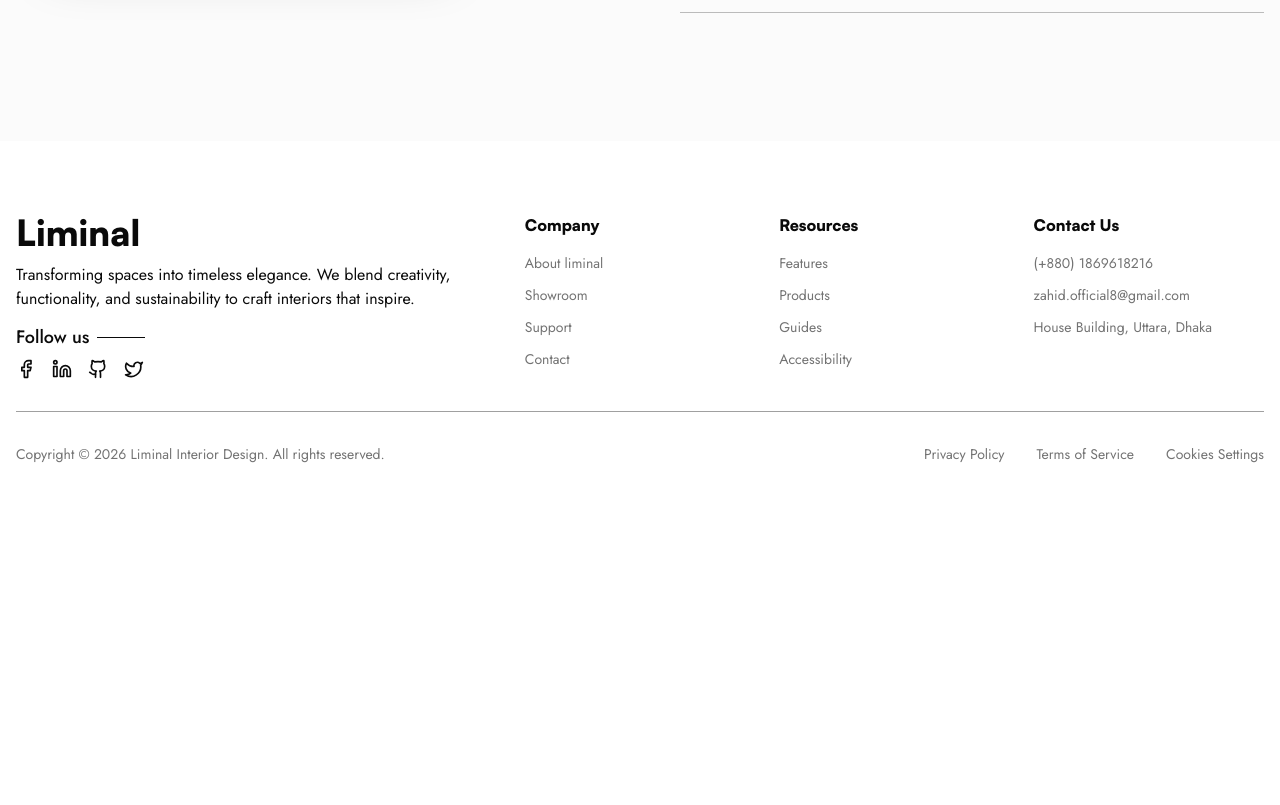
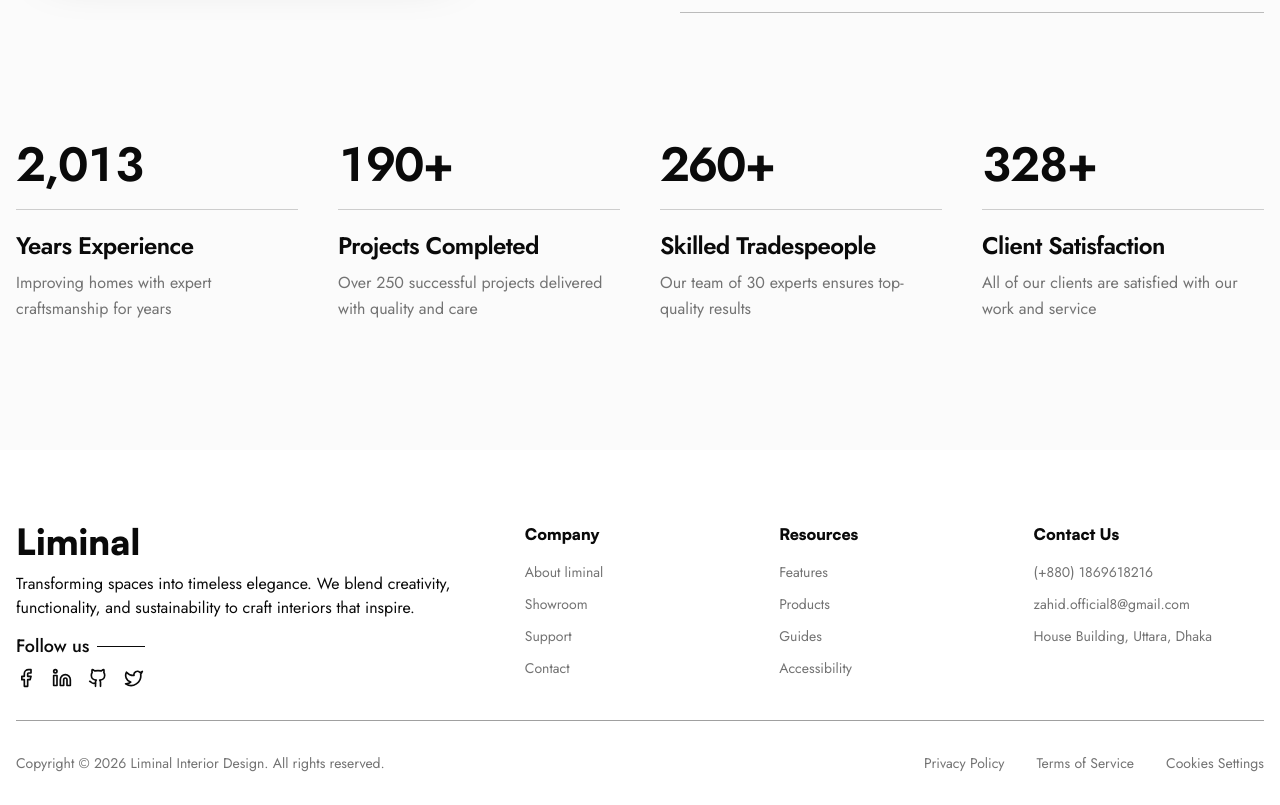
Before and after one commit to zahid-official/liminal-frontend, a Next.js app: page / in a window 1280 px wide. Shown: the part 2620-3425 px from the top of the page. Before the commit the page ends 3116 px from the top, so only its background shows below. Built offline with nearby package versions, Linux system fonts and the light colour scheme.

Commit message:
feat: update service section with new stats component

```diff
--- a/package.json
+++ b/package.json
@@ -16,7 +16,9 @@
     "next-themes": "^0.4.6",
     "radix-ui": "^1.4.3",
     "react": "19.2.3",
+    "react-countup": "^6.5.3",
     "react-dom": "19.2.3",
+    "react-intersection-observer": "^10.0.3",
     "shadcn": "^4.0.8",
     "tailwind-merge": "^3.5.0",
     "tw-animate-css": "^1.4.0"
--- a/src/components/modules/public/home/ServiceSection.tsx
+++ b/src/components/modules/public/home/ServiceSection.tsx
@@ -1,5 +1,6 @@
 import SectionHeader from "@/components/shared/SectionHeader";
 import ServiceContent from "./clients/ServiceContent";
+import ServiceStats from "./clients/ServiceStats";
 
 // Services Data
 const servicesData = [
@@ -74,6 +75,9 @@ const ServiceSection = () => {
 
         {/* Interactive Service Content */}
         <ServiceContent services={servicesData} />
+
+        {/* Company Stats */}
+        <ServiceStats />
       </div>
     </section>
   );
--- /dev/null
+++ b/src/components/modules/public/home/clients/ServiceStats.tsx
@@ -0,0 +1,78 @@
+"use client";
+
+import CountUp from "react-countup";
+import { useInView } from "react-intersection-observer";
+
+const stats = [
+  {
+    number: 2013,
+    suffix: "",
+    title: "Years Experience",
+    description: "Improving homes with expert craftsmanship for years",
+  },
+  {
+    number: 190,
+    suffix: "+",
+    title: "Projects Completed",
+    description: "Over 250 successful projects delivered with quality and care",
+  },
+  {
+    number: 260,
+    suffix: "+",
+    title: "Skilled Tradespeople",
+    description: "Our team of 30 experts ensures top-quality results",
+  },
+  {
+    number: 328,
+    suffix: "+",
+    title: "Client Satisfaction",
+    description: "All of our clients are satisfied with our work and service",
+  },
+];
+
+// ServiceStats Component
+const ServiceStats = () => {
+  const { ref, inView } = useInView({
+    threshold: 0.1,
+    triggerOnce: true,
+  });
+
+  return (
+    <div ref={ref}>
+      <div className="grid grid-cols-1 sm:grid-cols-2 lg:grid-cols-4 gap-10 mt-16 md:mt-32">
+        {stats.map((stat, index) => (
+          <div key={index} className="flex flex-col gap-5 relative group">
+            <div className="space-y-5">
+              <span className="text-5xl font-semibold tracking-tight text-foreground tabular-nums block min-h-[1em]">
+                {inView ? (
+                  <CountUp
+                    end={stat.number}
+                    duration={3}
+                    separator=","
+                    useEasing={true}
+                    suffix={stat.suffix}
+                  />
+                ) : (
+                  <span>0{stat.suffix}</span>
+                )}
+              </span>
+
+              <div className="h-px w-full bg-border/50" />
+            </div>
+
+            <div className="space-y-2">
+              <h3 className="text-xl md:text-2xl font-semibold text-foreground tracking-tight">
+                {stat.title}
+              </h3>
+              <p className="text-base text-muted-foreground leading-relaxed">
+                {stat.description}
+              </p>
+            </div>
+          </div>
+        ))}
+      </div>
+    </div>
+  );
+};
+
+export default ServiceStats;
```
Also changed, not shown: 1 other file (tests, documents, lock files or other folders).
